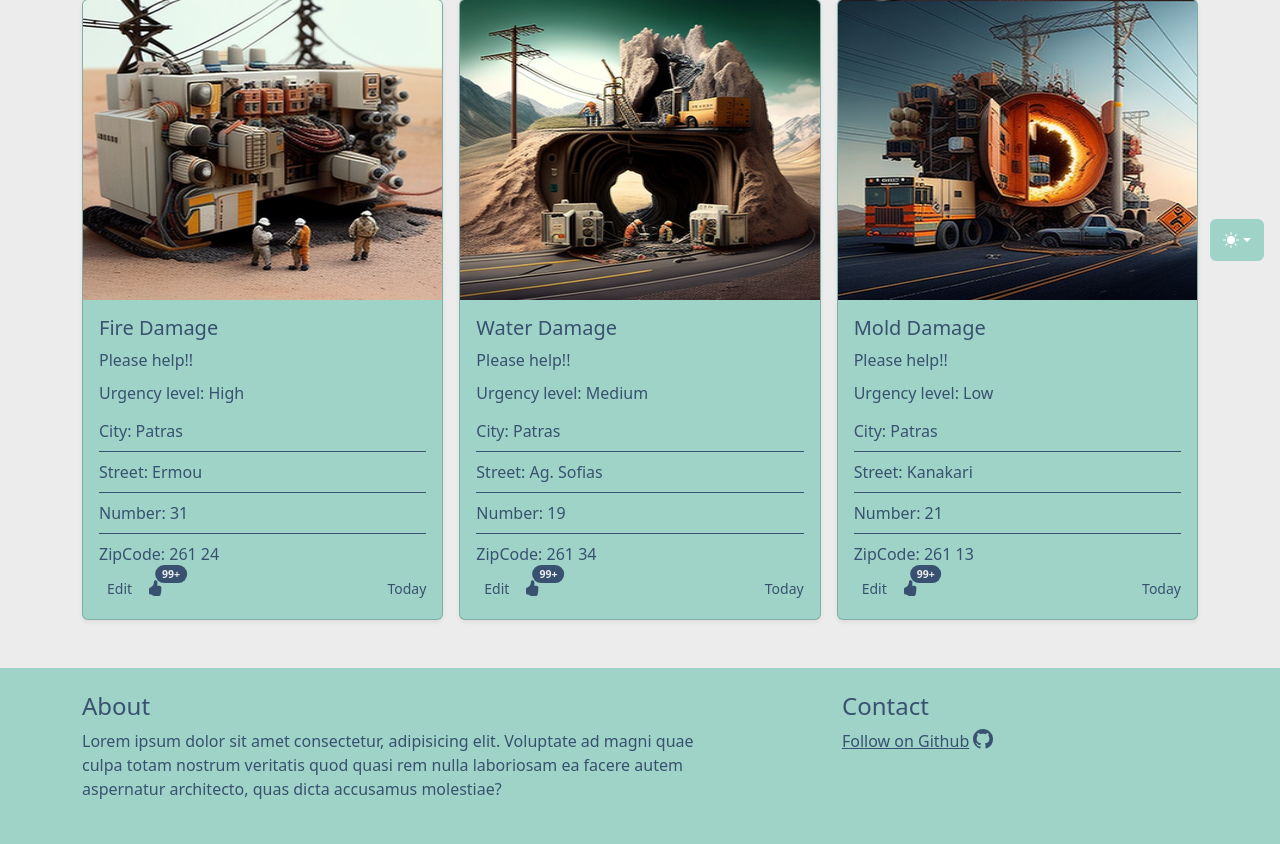
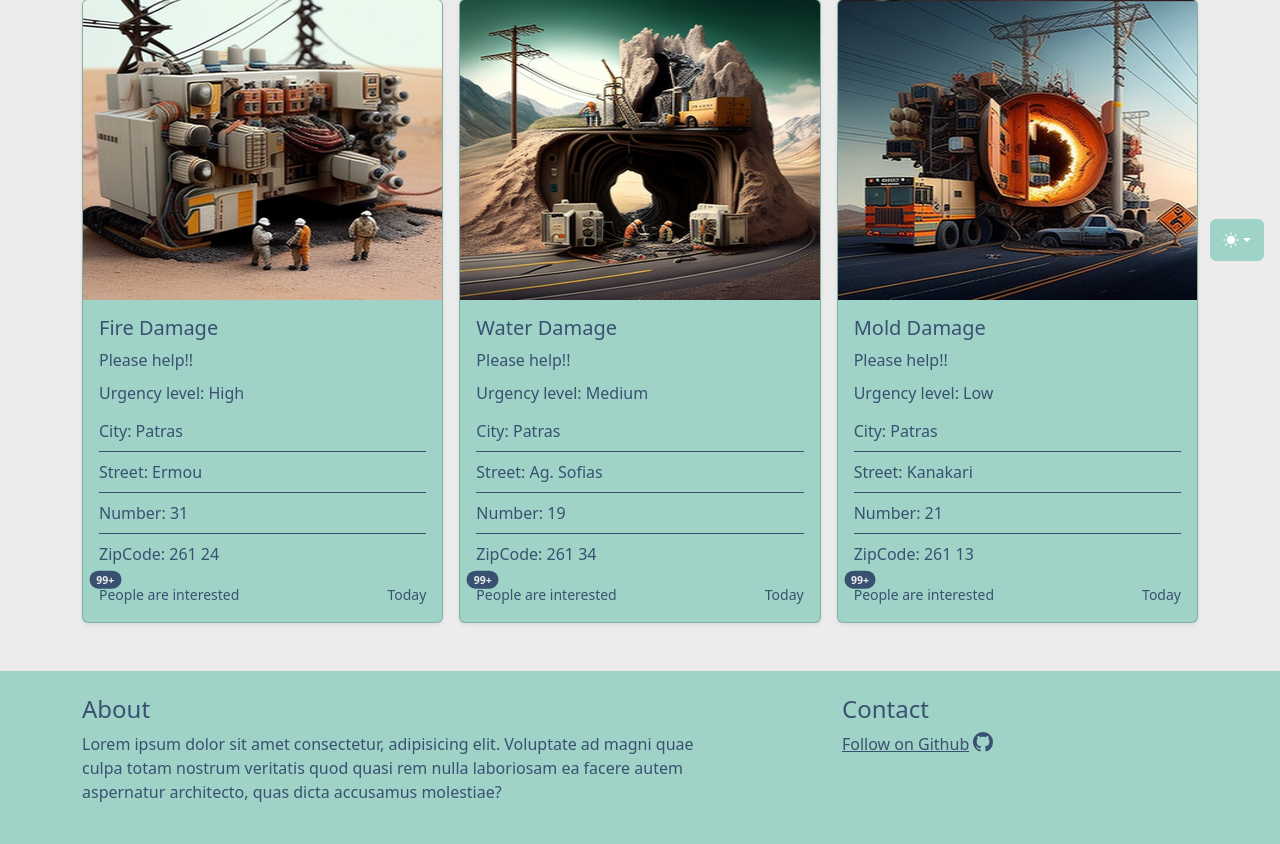
Before and after one commit to inikolaou/DamageTrack, a web app: file index.html in a window 1280 px wide. Shown: the part 523-1367 px from the top of the page. Before the commit the page ends 1322 px from the top, so only its background shows below. Run offline with its HTML, style and script files only (its server is not run), Linux system fonts and the light colour scheme.

Commit message:
Remove Edit and likes from report cards

```diff
--- a/index.html
+++ b/index.html
@@ -140,22 +140,17 @@
                                     <li class="list-group-item">Number: 31</li>
                                     <li class="list-group-item">ZipCode: 261 24</li>
                                 </ul>
-                                <div class="d-flex justify-content-between align-items-center">
-                                    <div class="btn-group">
-                                        <button type="button" class="btn btn-sm btn-outline-secondary">Edit</button>
-                                        <button type="button"
-                                            class="btn btn-sm btn-outline-secondary position-relative like-button"><svg
-                                                xmlns="http://www.w3.org/2000/svg" width="16" height="16"
-                                                fill="currentColor" class="bi bi-hand-thumbs-up-fill"
-                                                viewBox="0 0 16 16">
-                                                <path
-                                                    d="M6.956 1.745C7.021.81 7.908.087 8.864.325l.261.066c.463.116.874.456 1.012.965.22.816.533 2.511.062 4.51a9.84 9.84 0 0 1 .443-.051c.713-.065 1.669-.072 2.516.21.518.173.994.681 1.2 1.273.184.532.16 1.162-.234 1.733.058.119.103.242.138.363.077.27.113.567.113.856 0 .289-.036.586-.113.856-.039.135-.09.273-.16.404.169.387.107.819-.003 1.148a3.163 3.163 0 0 1-.488.901c.054.152.076.312.076.465 0 .305-.089.625-.253.912C13.1 15.522 12.437 16 11.5 16H8c-.605 0-1.07-.081-1.466-.218a4.82 4.82 0 0 1-.97-.484l-.048-.03c-.504-.307-.999-.609-2.068-.722C2.682 14.464 2 13.846 2 13V9c0-.85.685-1.432 1.357-1.615.849-.232 1.574-.787 2.132-1.41.56-.627.914-1.28 1.039-1.639.199-.575.356-1.539.428-2.59z" />
-                                            </svg> <span
-                                                class="position-absolute top-0 start-100 translate-middle badge rounded-pill bg-info">
+                                <div class="d-flex justify-content-between align-items-center mt-2">
+                                    <div>
+                                        <small
+                                            class="position-relative">
+                                            People are interested
+                                            <span
+                                                class="position-absolute top-0 start-0 number-position badge rounded-pill bg-info">
                                                 99+
                                                 <span class="visually-hidden">unread messages</span>
                                             </span>
-                                        </button>
+                                        </small>
                                     </div>
                                     <small class="text-body-secondary">Today</small>
                                 </div>
@@ -175,22 +170,17 @@
                                     <li class="list-group-item">Number: 19</li>
                                     <li class="list-group-item">ZipCode: 261 34</li>
                                 </ul>
-                                <div class="d-flex justify-content-between align-items-center">
-                                    <div class="btn-group">
-                                        <button type="button" class="btn btn-sm btn-outline-secondary">Edit</button>
-                                        <button type="button"
-                                            class="btn btn-sm btn-outline-secondary position-relative like-button"><svg
-                                                xmlns="http://www.w3.org/2000/svg" width="16" height="16"
-                                                fill="currentColor" class="bi bi-hand-thumbs-up-fill"
-                                                viewBox="0 0 16 16">
-                                                <path
-                                                    d="M6.956 1.745C7.021.81 7.908.087 8.864.325l.261.066c.463.116.874.456 1.012.965.22.816.533 2.511.062 4.51a9.84 9.84 0 0 1 .443-.051c.713-.065 1.669-.072 2.516.21.518.173.994.681 1.2 1.273.184.532.16 1.162-.234 1.733.058.119.103.242.138.363.077.27.113.567.113.856 0 .289-.036.586-.113.856-.039.135-.09.273-.16.404.169.387.107.819-.003 1.148a3.163 3.163 0 0 1-.488.901c.054.152.076.312.076.465 0 .305-.089.625-.253.912C13.1 15.522 12.437 16 11.5 16H8c-.605 0-1.07-.081-1.466-.218a4.82 4.82 0 0 1-.97-.484l-.048-.03c-.504-.307-.999-.609-2.068-.722C2.682 14.464 2 13.846 2 13V9c0-.85.685-1.432 1.357-1.615.849-.232 1.574-.787 2.132-1.41.56-.627.914-1.28 1.039-1.639.199-.575.356-1.539.428-2.59z" />
-                                            </svg> <span
-                                                class="position-absolute top-0 start-100 translate-middle badge rounded-pill bg-info">
+                                <div class="d-flex justify-content-between align-items-center mt-2">
+                                    <div>
+                                        <small
+                                            class="position-relative">
+                                            People are interested
+                                            <span
+                                                class="position-absolute top-0 start-0 number-position badge rounded-pill bg-info">
                                                 99+
                                                 <span class="visually-hidden">unread messages</span>
                                             </span>
-                                        </button>
+                                        </small>
                                     </div>
                                     <small class="text-body-secondary">Today</small>
                                 </div>
@@ -210,22 +200,17 @@
                                     <li class="list-group-item">Number: 21</li>
                                     <li class="list-group-item">ZipCode: 261 13</li>
                                 </ul>
-                                <div class="d-flex justify-content-between align-items-center">
-                                    <div class="btn-group">
-                                        <button type="button" class="btn btn-sm btn-outline-secondary">Edit</button>
-                                        <button type="button"
-                                            class="btn btn-sm btn-outline-secondary position-relative like-button"><svg
-                                                xmlns="http://www.w3.org/2000/svg" width="16" height="16"
-                                                fill="currentColor" class="bi bi-hand-thumbs-up-fill"
-                                                viewBox="0 0 16 16">
-                                                <path
-                                                    d="M6.956 1.745C7.021.81 7.908.087 8.864.325l.261.066c.463.116.874.456 1.012.965.22.816.533 2.511.062 4.51a9.84 9.84 0 0 1 .443-.051c.713-.065 1.669-.072 2.516.21.518.173.994.681 1.2 1.273.184.532.16 1.162-.234 1.733.058.119.103.242.138.363.077.27.113.567.113.856 0 .289-.036.586-.113.856-.039.135-.09.273-.16.404.169.387.107.819-.003 1.148a3.163 3.163 0 0 1-.488.901c.054.152.076.312.076.465 0 .305-.089.625-.253.912C13.1 15.522 12.437 16 11.5 16H8c-.605 0-1.07-.081-1.466-.218a4.82 4.82 0 0 1-.97-.484l-.048-.03c-.504-.307-.999-.609-2.068-.722C2.682 14.464 2 13.846 2 13V9c0-.85.685-1.432 1.357-1.615.849-.232 1.574-.787 2.132-1.41.56-.627.914-1.28 1.039-1.639.199-.575.356-1.539.428-2.59z" />
-                                            </svg> <span
-                                                class="position-absolute top-0 start-100 translate-middle badge rounded-pill bg-info">
+                                <div class="d-flex justify-content-between align-items-center mt-2">
+                                    <div>
+                                        <small
+                                            class="position-relative">
+                                            People are interested
+                                            <span
+                                                class="position-absolute top-0 start-0 number-position badge rounded-pill bg-info">
                                                 99+
                                                 <span class="visually-hidden">unread messages</span>
                                             </span>
-                                        </button>
+                                        </small>
                                     </div>
                                     <small class="text-body-secondary">Today</small>
                                 </div>
--- a/static/css/index.css
+++ b/static/css/index.css
@@ -1,5 +1,9 @@
 header {
     margin-bottom: 5em;
+}
+
+.number-position {
+    transform: translate(-30%, -80%);
 }
 
 .list-group-item {
@@ -7,12 +11,12 @@ header {
     border: 1px solid #ececec;
 }
 
-.btn-outline-secondary  {
+.btn-outline-secondary {
     border: 0;
     transition: transform .2s;
 }
 
-.btn-outline-secondary:hover  {
+.btn-outline-secondary:hover {
     transform: scale(1.1);
     background-color: initial;
 }
```
